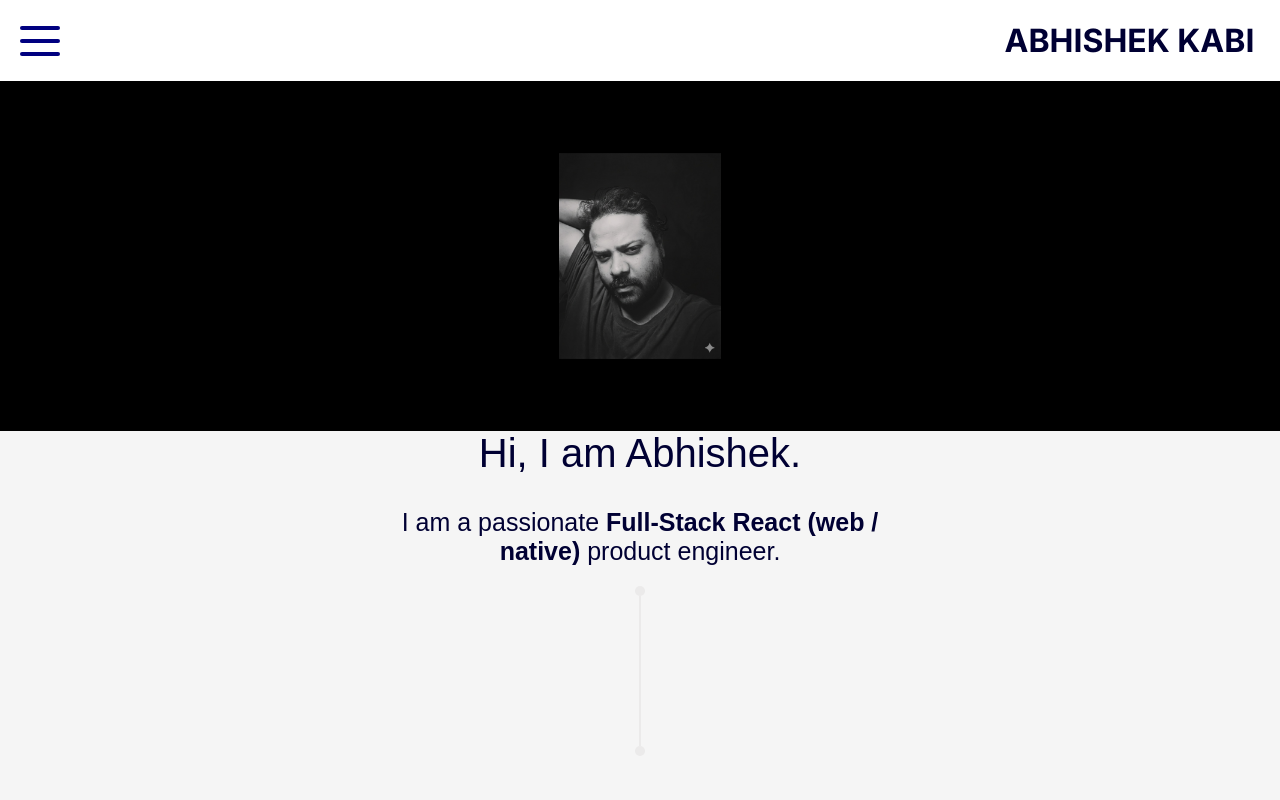
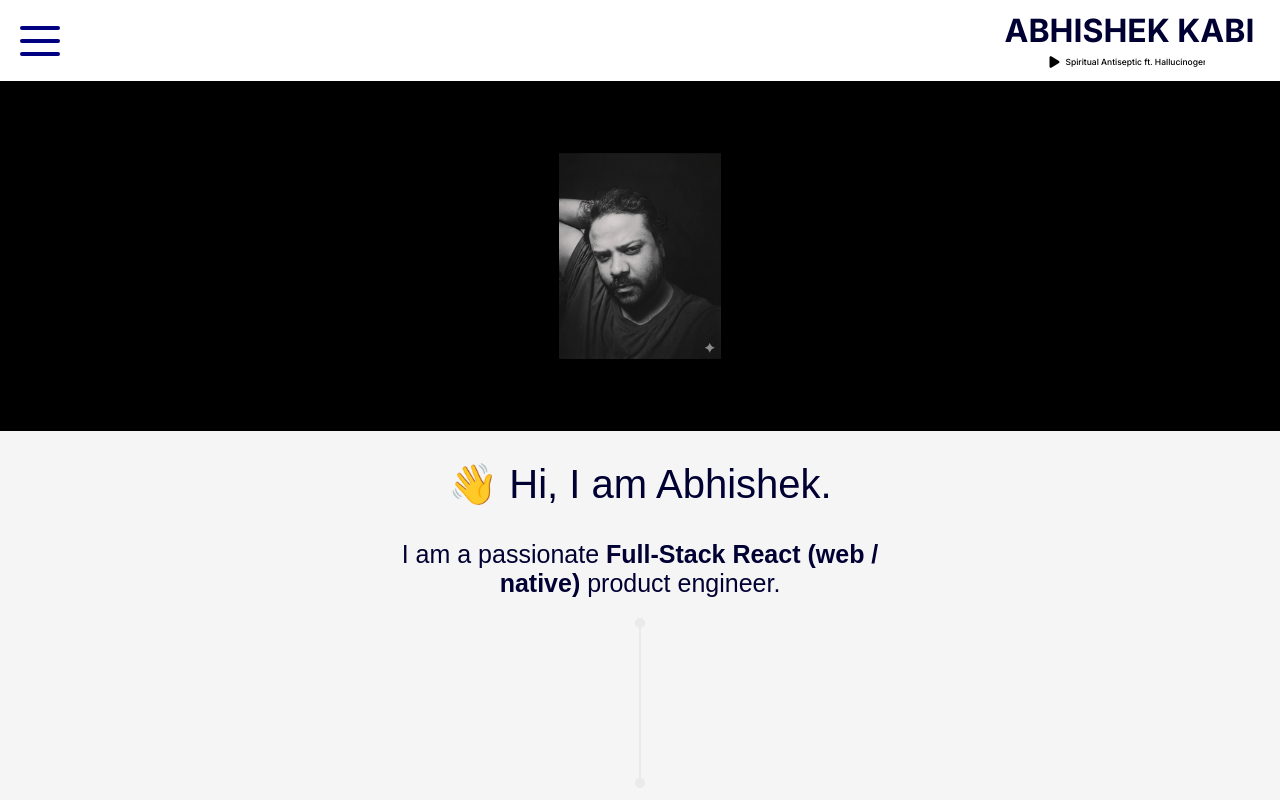
Before and after one commit to abk2191/abhishekkabi, a React (Vite) app: page / in a window 1280 px wide. Shown: the top 800 px of the page. Built offline with nearby package versions, Linux system fonts and the light colour scheme; a web font is replaced by a local one.

Commit message:
New Update

```diff
--- a/index.html
+++ b/index.html
@@ -37,6 +37,10 @@
     />
     <meta charset="UTF-8" />
     <link rel="icon" type="image/svg+xml" href="/vite.svg" />
+    <link
+      rel="stylesheet"
+      href="https://cdnjs.cloudflare.com/ajax/libs/font-awesome/6.5.2/css/all.min.css"
+    />
     <meta name="viewport" content="width=device-width, initial-scale=1.0" />
     <title>abhishek.kabi</title>
   </head>
--- a/src/Intro.jsx
+++ b/src/Intro.jsx
@@ -1,7 +1,7 @@
 function Intro() {
   return (
     <div className="intro-container">
-      <p className="hii">Hi, I am Abhishek.</p>
+      <p className="hii">👋 Hi, I am Abhishek.</p>
       {/*------------------------------------------------------------------- */}
       <div className="placeholder-div">
         <p className="desc">
--- /dev/null
+++ b/src/MusicPlayer.jsx
@@ -0,0 +1,46 @@
+import { useState, useRef, useEffect } from "react";
+
+function MusicPlayer() {
+  const [isPlaying, setIsPlaying] = useState(false);
+  const audioRef = useRef(null);
+
+  useEffect(() => {
+    audioRef.current = new Audio("/abhishekkabi/song.mp3");
+    audioRef.current.loop = true;
+
+    return () => {
+      if (audioRef.current) {
+        audioRef.current.pause();
+        audioRef.current = null;
+      }
+    };
+  }, []);
+
+  const togglePlayPause = () => {
+    if (isPlaying) {
+      audioRef.current.pause();
+    } else {
+      audioRef.current.play();
+    }
+    setIsPlaying(!isPlaying);
+  };
+
+  return (
+    <div className="player-music">
+      <button className="play-button" onClick={togglePlayPause}>
+        {isPlaying ? (
+          <i class="fa-solid fa-pause"></i>
+        ) : (
+          <i class="fa-solid fa-play"></i>
+        )}
+      </button>
+      <div className="song-name-place">
+        <div className={`scroll-track ${isPlaying ? "animate" : ""}`}>
+          <p className="song-name">Spiritual Antiseptic ft. Hallucinogen</p>
+        </div>
+      </div>
+    </div>
+  );
+}
+
+export default MusicPlayer;
--- a/src/Navbar.jsx
+++ b/src/Navbar.jsx
@@ -1,4 +1,5 @@
 import React from "react";
+import MusicPlayer from "./MusicPlayer";
 
 const Navbar = ({
   isSidebarOpen,
@@ -23,7 +24,12 @@ const Navbar = ({
           <span></span>
         </button>
         <div className="logo">
-          <h1>ABHISHEK KABI</h1>
+          <div>
+            <h1>ABHISHEK KABI</h1>
+          </div>
+          <div>
+            <MusicPlayer />
+          </div>
         </div>
       </div>
     </div>
--- a/src/index.css
+++ b/src/index.css
@@ -125,8 +125,34 @@ html {
   font-family: "Inter", sans-serif;
 }
 
+.logo {
+  display: flex;
+  flex-direction: column;
+  justify-content: left;
+  gap: 4px;
+}
+
+h1 {
+  margin: 0;
+  padding: 0;
+}
+
 .logo h1 {
   color: #000033;
+  margin-left: 20px;
+}
+
+.play-button {
+  background: none;
+  border: none;
+}
+
+.player-music {
+  display: flex;
+  align-items: center;
+  justify-content: center;
+
+  margin-left: 10px;
 }
 
 /* Add this new wrapper class in Banner.jsx */
@@ -185,6 +211,7 @@ html {
 
 .hii {
   font-size: 40px;
+  margin-top: 30px;
 }
 
 .desc {
@@ -263,6 +290,46 @@ p {
   background-color: rgb(235, 234, 234);
 }
 
+/* Add this to your existing index.css */
+
+.song-name {
+  white-space: nowrap;
+  margin: 0;
+  font-size: 8.5px;
+  font-weight: 500;
+}
+
+.song-name-place {
+  width: 140px; /* keep it tight like your UI */
+  overflow: hidden;
+  position: relative;
+  display: flex;
+  align-items: center;
+}
+
+/* moving element */
+.scroll-track {
+  display: inline-block;
+  white-space: nowrap;
+}
+
+/* actual animation */
+.scroll-track.animate {
+  animation: scroll-right 8s linear infinite;
+}
+
+/* THIS is the key fix */
+@keyframes scroll-right {
+  0% {
+    transform: translateX(-100%);
+  }
+  100% {
+    transform: translateX(100%);
+  }
+}
+
+/******************************media queries************************************/
+
 @media (max-width: 768px) {
   .logo h1 {
     font-size: 22px;
```
Also changed, not shown: 2 other files (tests, documents, lock files or other folders).
